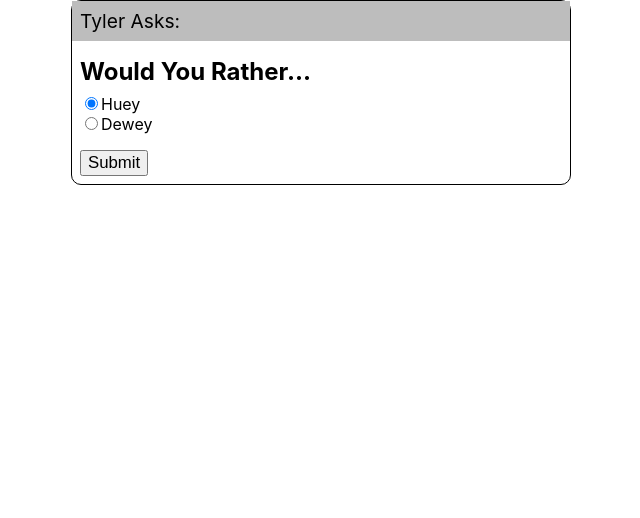
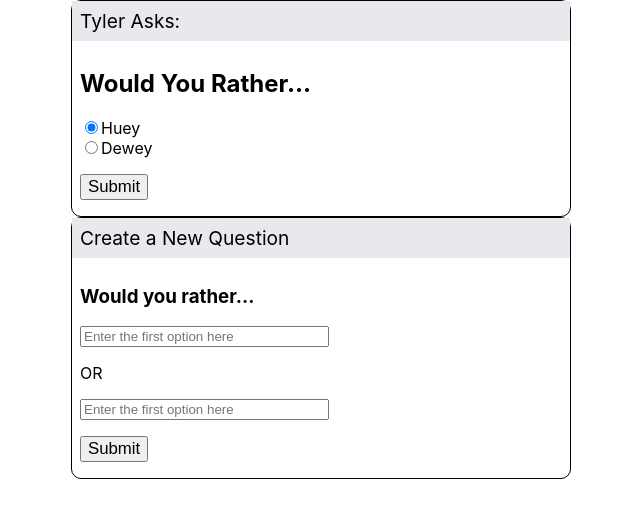
Before and after one commit to cokoghenun/would_you_rather, a React (Create React App) app: page / in a window 1280 px wide. Shown: the top 518 px of the page, without its empty margins (319-959 px from the left). Built offline with nearby package versions, Linux system fonts and the light colour scheme.

Commit message:
feat: Adds create question page

```diff
--- a/src/App.css
+++ b/src/App.css
@@ -9,21 +9,26 @@ body {
 .card-title {
   font-size: 1.2rem;
   padding: 0.5rem;
-  background-color: #bdbdbd;
+  background-color: #e9e9ed;
 }
 .card-body {
   padding: 0.5rem;
+  padding-bottom: 1rem;
 }
 .button {
   font-size: 1.05rem;
 }
-.poll {
+.poll, .newquestion {
   width: 500px;
   margin: 0 auto;
-}
-.poll-title {
-  margin: 0.5rem 0;
 }
 .poll-options {
   margin-bottom: 1rem;
 }
+.newquestion-options {
+  margin-bottom: 1rem;
+}
+.newquestion input {
+  width: 50%;
+  display: block;
+}
--- a/src/App.js
+++ b/src/App.js
@@ -1,11 +1,13 @@
 
 import './App.css';
+import NewQuestion from './pages/NewQuestion';
 import Poll from './pages/Poll';
 
 function App() {
   return (
     <div className="App">
       <Poll/>
+      <NewQuestion />
     </div>
   );
 }
--- /dev/null
+++ b/src/pages/NewQuestion.js
@@ -0,0 +1,32 @@
+import { useState } from 'react';
+import Button from '../components/Button';
+import Card from '../components/Card';
+const NewQuestion = () => {
+  const [option1, setOption1] = useState('');
+  const [option2, setOption2] = useState('');
+  return (
+    <div className='newquestion'>
+      <Card title='Create a New Question'>
+        <div className='newquestion-options'>
+          <h3>Would you rather...</h3>
+          <input
+            type='text'
+            value={option1}
+            onChange={(e) => setOption1(e.target.value)}
+            placeholder='Enter the first option here'
+          />
+          <p>OR</p>
+          <input
+            type='text'
+            value={option2}
+            onChange={(e) => setOption2(e.target.value)}
+            placeholder='Enter the first option here'
+          />
+        </div>
+        <Button text='Submit' onChange={() => {}} />
+      </Card>
+    </div>
+  );
+};
+
+export default NewQuestion;
--- a/src/pages/Poll.js
+++ b/src/pages/Poll.js
@@ -20,7 +20,7 @@ const Poll = () => {
       <Card title='Tyler Asks:'>
         {!showResults ? (
           <div className='poll-question'>
-            <h2 className='poll-title'>Would You Rather...</h2>
+            <h2>Would You Rather...</h2>
 
             <div className='poll-options'>
               <div>
@@ -52,7 +52,7 @@ const Poll = () => {
           </div>
         ) : (
           <div className='poll-results'>
-            <h2 className='poll-title'>Results</h2>
+            <h2>Results</h2>
 
             <div className='poll-options'>
               <div>
```
